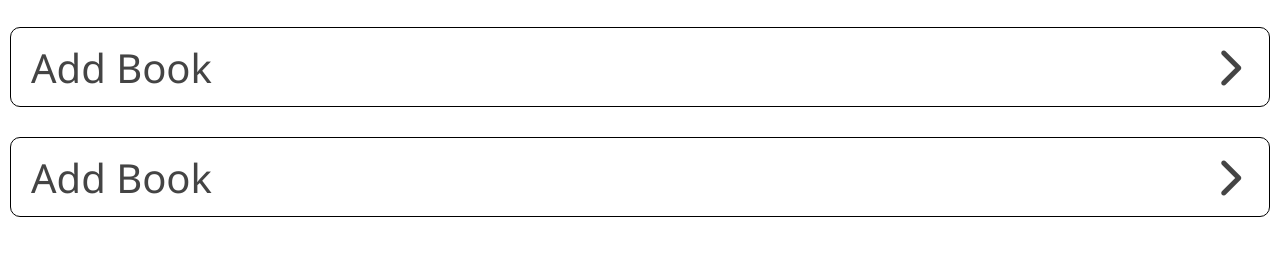
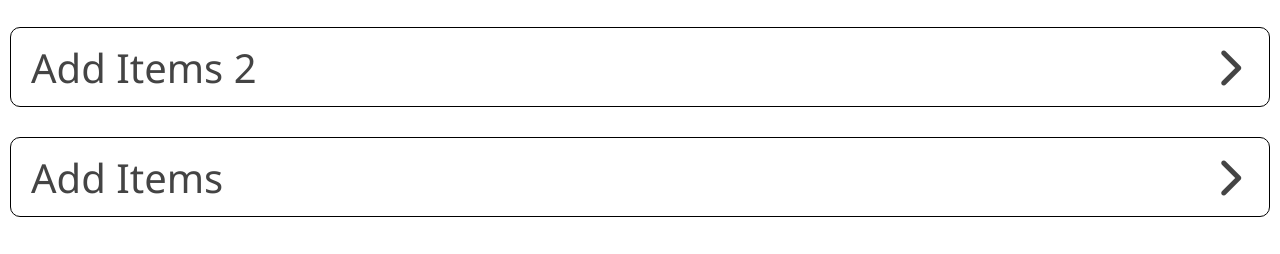
Before and after one commit to Dhananjay-JSR/ubgot-template, a plain HTML site: page index.html in a window 1280 px wide. Shown: the part 839-1093 px from the top of the page. Drawn offline with Linux system fonts and the light colour scheme.

Commit message:
Refactoring

```diff
--- a/index.html
+++ b/index.html
@@ -41,8 +41,8 @@
     <div class="items_callback"> My Book</div>
     <div class="items_callback"> My Customer</div>
     <div class="items_callback"> Sale Report</div>
-    <div class="items_callback"> Add Book</div>
-    <div class="items_callback"> Add Book</div>
+    <div class="items_callback"> Add Items 2</div>
+    <div class="items_callback"> Add Items</div>
 </div>
 <footer class="footer">
     <div >
--- a/style.css
+++ b/style.css
@@ -7,8 +7,8 @@
     padding: 20px 0 0 20px;
 }
 #setting-icon{
-        height: 100%;
-        width: auto;
+    height: 100%;
+    width: auto;
 }
 #order-Data-container{
     display: flex;
@@ -18,7 +18,6 @@
 }
 #sales-Text{
     font-size: 30px;
-
     font-family: 'Roboto', sans-serif;
     padding: 1%;
 }
```
